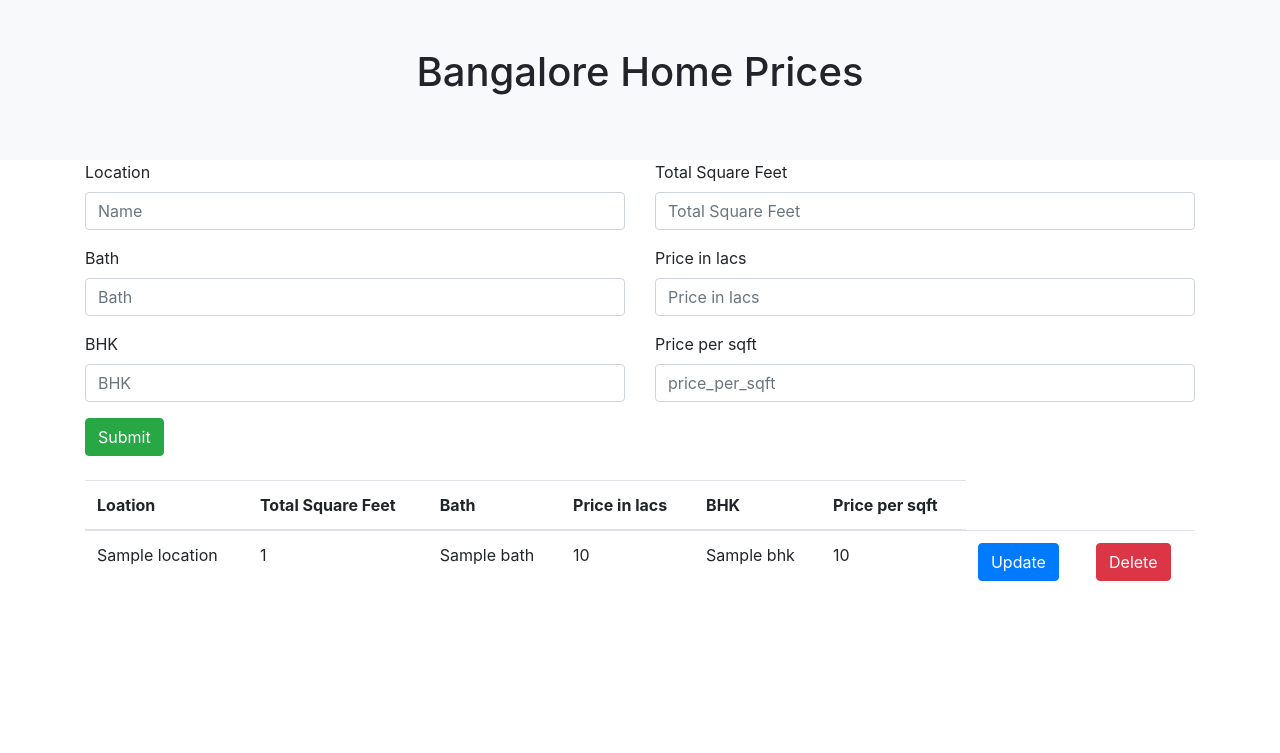
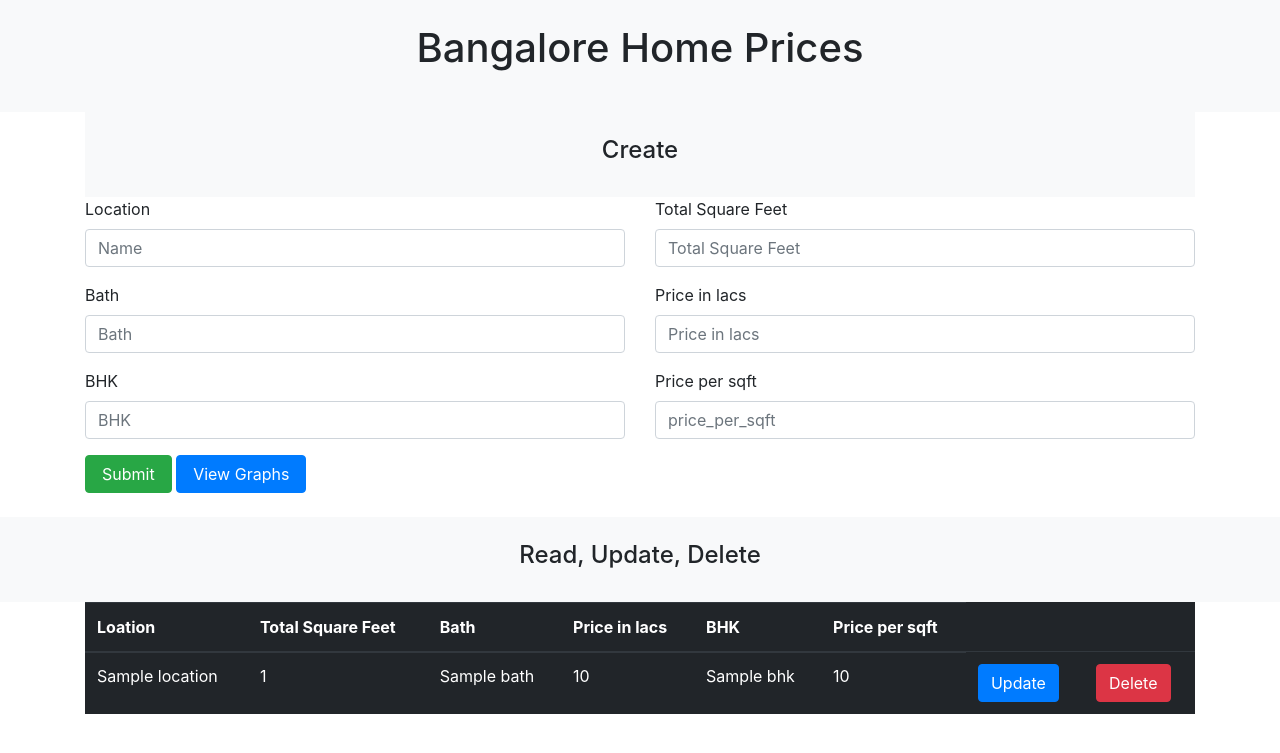
Before and after one commit to deekshith39/NoSql-AAT, a Flask app: template templates/index.html in a window 1280 px wide. Shown: the top 753 px of the page. Run offline with Flask 2, Linux system fonts and the light colour scheme; the template is opened without the code that fills it: most values are stand-ins (such as "Sample title", 1, 10 or a date in 2020); some libraries are stand-ins or nearby versions.

Commit message:
Added Graphs

```diff
--- a/app.py
+++ b/app.py
@@ -1,9 +1,8 @@
 from bson.objectid import ObjectId
-from flask import Flask, json, render_template
+from flask import Flask, json, render_template, url_for
 import requests
 from flask_pymongo import PyMongo
 from bson.json_util import dumps
-
 from flask import jsonify, request
 from werkzeug.utils import redirect
 
@@ -71,6 +70,12 @@ def update_location(id):
         else:
             return not_found()
 
+
+@app.route('/display/<filename>')
+def display_image(filename):
+	#print('display_image filename: ' + filename)
+	return redirect(url_for('static', filename=filename), code=301)
+
 # Frontend
 @app.route('/', methods=['GET', 'POST'])
 def index():
--- a/templates/index.html
+++ b/templates/index.html
@@ -3,6 +3,9 @@
 {% block content %}
     <div>
       <div class="container">
+        <div class="p-4 text-center bg-light">
+          <h4 class="mb-2">Create</h4>
+        </div>
         <form action="#" method="post">
           <div class="row">
             <div class="col-6">
@@ -46,13 +49,36 @@
               </div>
             </div>
           </div>
-          <button type="submit" class="btn btn-success">Submit</button>
+          <button type="submit" class="btn btn-success px-3">Submit</button>
+          <button type="button" class="btn btn-primary px-3" data-toggle="modal" data-target="#modalgraph">View Graphs</button>
         </form>
+        <div id="modalgraph" class="modal fade" role="dialog">
+                    <div class="modal-dialog">
+                      <div class="modal-content">
+                        <div class="modal-header">
+                           <h4 class="modal-title">Graphs</h4>
+                        </div>
+                        <div class="modal-body">
+
+                          <img src="{{ url_for('display_image', filename='graph2.jpeg') }}" alt="graph" class="img-fluid">
+                          <img src="{{ url_for('display_image', filename='whitefield.png') }}" alt="graph" class="img-fluid">
+
+                        </div>
+                        <div class="modal-footer">
+                          <button type="button" class="btn btn-default" data-dismiss="modal">Close</button>
+                        </div>
+                      </div>
+                    </div>
+        </div>
       </div>
+
       <br>
 
+      <div class="p-4 text-center bg-light">
+        <h4 class="mb-2">Read, Update, Delete</h4>
+      </div>
       <div class="container">
-            <table class="table">
+            <table class="table table-striped table-dark">
               <thead>
                 <tr>
                   <th scope="col">Loation</th>
@@ -136,11 +162,12 @@
 
 
                         </div>
-                     </div>
+                  </div>
 
 
-                  </div>
+                </div>
                   {% endfor %}
+
               </tbody>
             </table>
           </div>
--- a/templates/layout.html
+++ b/templates/layout.html
@@ -5,8 +5,9 @@
     <meta http-equiv="X-UA-Compatible" content="IE=edge">
     <meta name="viewport" content="width=device-width, initial-scale=1.0">
     <link rel="stylesheet" href="https://maxcdn.bootstrapcdn.com/bootstrap/4.0.0/css/bootstrap.min.css" integrity="sha384-Gn5384xqQ1aoWXA+058RXPxPg6fy4IWvTNh0E263XmFcJlSAwiGgFAW/dAiS6JXm" crossorigin="anonymous">
+    <link rel="stylesheet" href="https://cdnjs.cloudflare.com/ajax/libs/font-awesome/4.7.0/css/font-awesome.min.css">
     <title>Home Prices</title>
-    <div class="p-5 text-center bg-light">
+    <div class="p-4 text-center bg-light">
         <h1 class="mb-3">Bangalore Home Prices</h1>
     </div>
 </head>
```
Also changed, not shown: static/graph2.jpeg (added), static/normal_distribution.png (added), static/whitefield.png (added).
